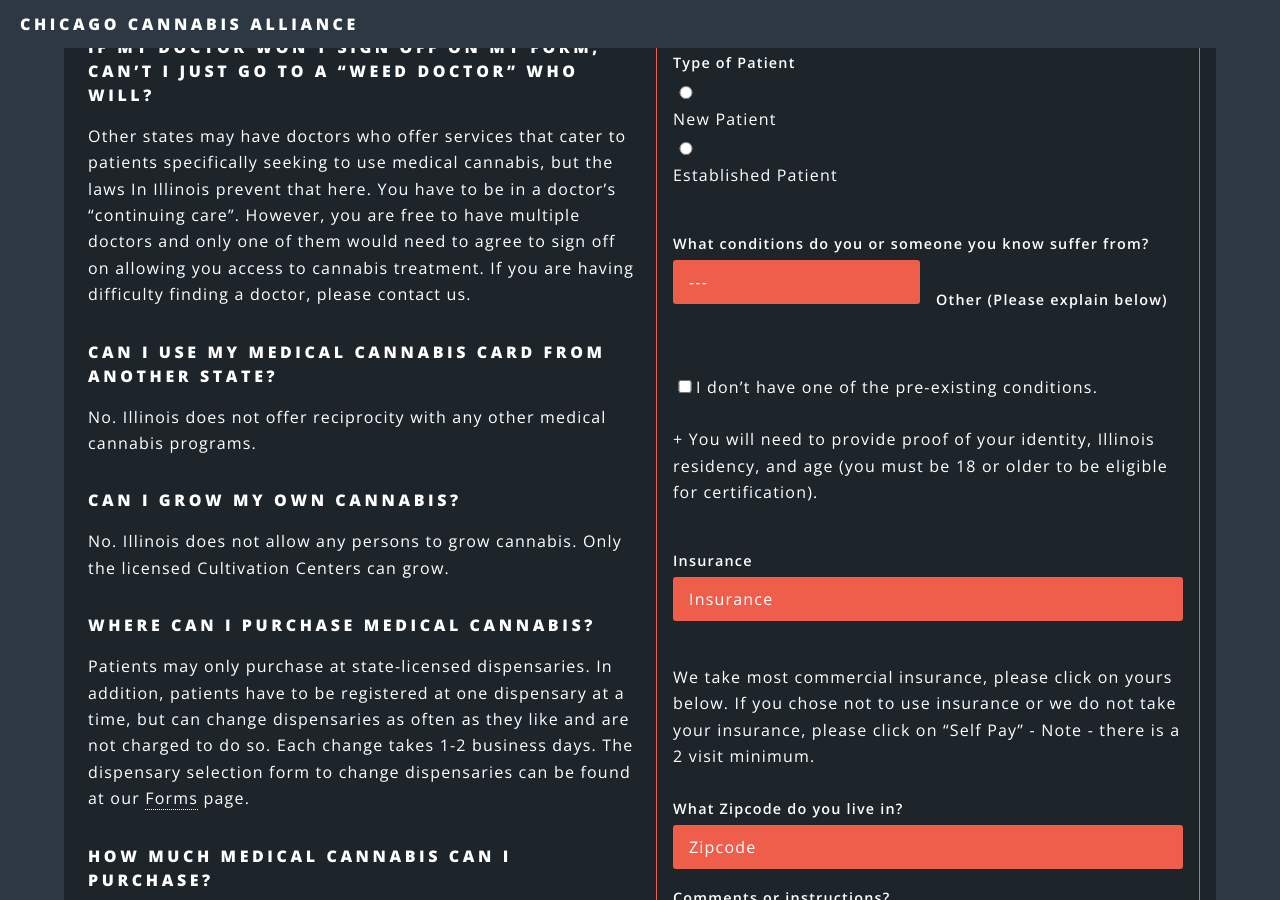
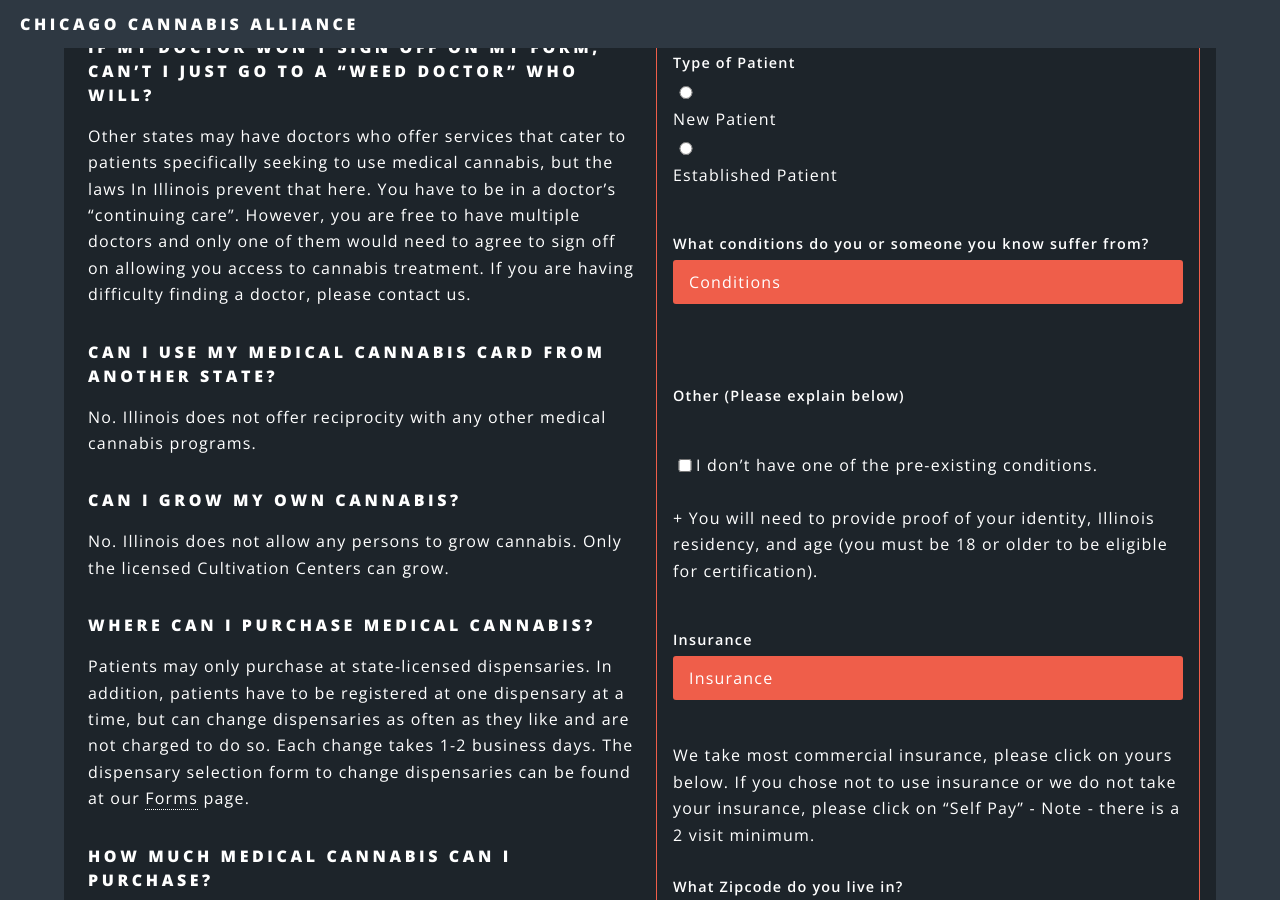
Before and after one commit to roncoalson/CMCA-master, a Jekyll site: the page built from index.html, in a window 1280 px wide and 900 px high, scrolled down 3035 px. Built offline with Jekyll 4.4.1, drawn with Linux system fonts in a browser that asks for light colours.

Commit message:
Update large-form.html

```diff
--- a/_includes/large-form.html
+++ b/_includes/large-form.html
@@ -193,11 +193,9 @@
 </div><br>
 <div class='form-field'>
     <label>What conditions do you or someone you know suffer from?</label>
-
-<div class='conditions'>
-    <div class="form-field">
-    <select name="Condition" id="Condition" required>
-      <option value="">---</option>
+    <select name="" id="Condition" required>
+       <option value="">Conditions</option>
+       <option value="">---</option>
       <option value="01">AIDS</option>
       <option value="02">Agitation Of Alzheimer’s Disease</option>
       <option value="03">ALS</option>
@@ -243,11 +241,10 @@
       <option value="30">Cancer</option>
       <option value="30">Cancer</option>
     </select><br>
-    </div>
     <label>
-        <br>Other (Please explain below)</label>
+       <br> <br>Other (Please explain below)</label>
 </div>
-</div>
+
     <br>
 <div class='form-field'>
     <input type="checkbox" name="pre-existing" value="conditions"> I don’t have one of the pre-existing conditions.<br><br>
```
